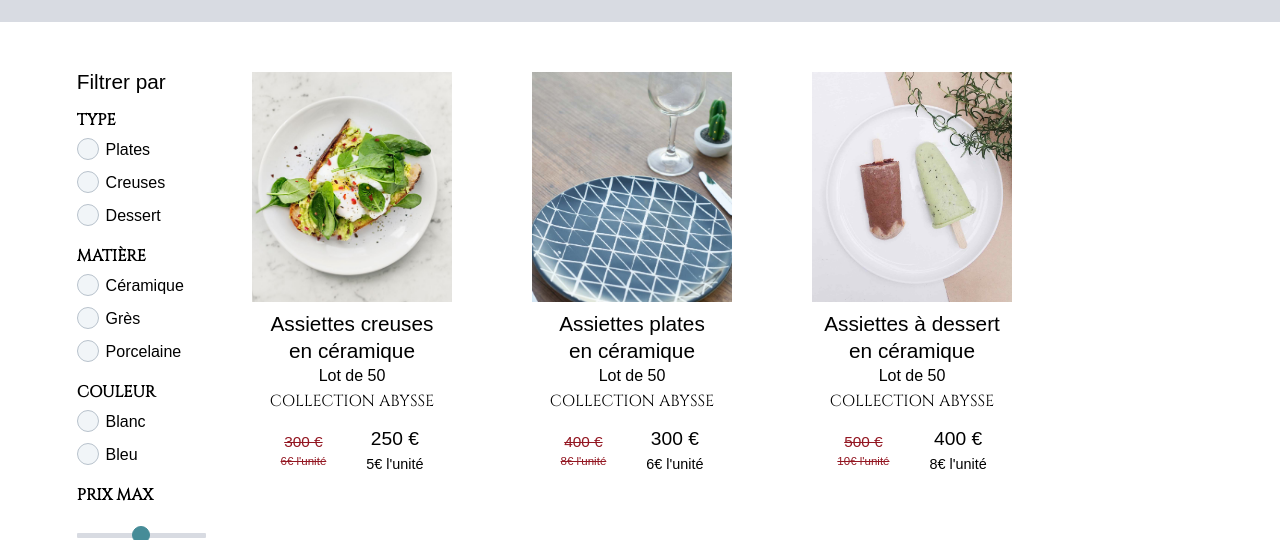
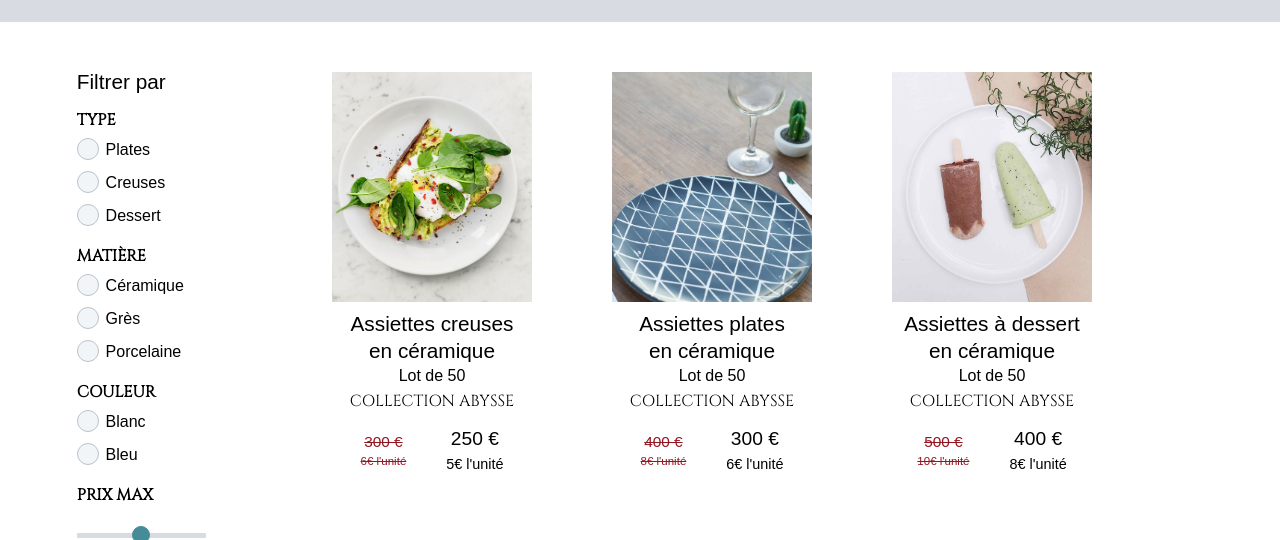
Before and after one commit to JinbeiStudio/arthur-vaisselle, a plain HTML site: page listing.html in a window 1280 px wide. Shown: the part 848-1388 px from the top of the page. Drawn offline with Linux system fonts and the light colour scheme.

Commit message:
update margin

```diff
--- a/style.css
+++ b/style.css
@@ -1112,6 +1112,12 @@ output {
   }
 }
 
+@media screen and (max-width: 1340px) and (min-width: 1150px) {
+  #listingFiches {
+    margin-left: 100px;
+  }
+}
+
 /* -------------------------------------------------------------------------- */
 /*                                Page Produit                                */
 /* -------------------------------------------------------------------------- */
```
